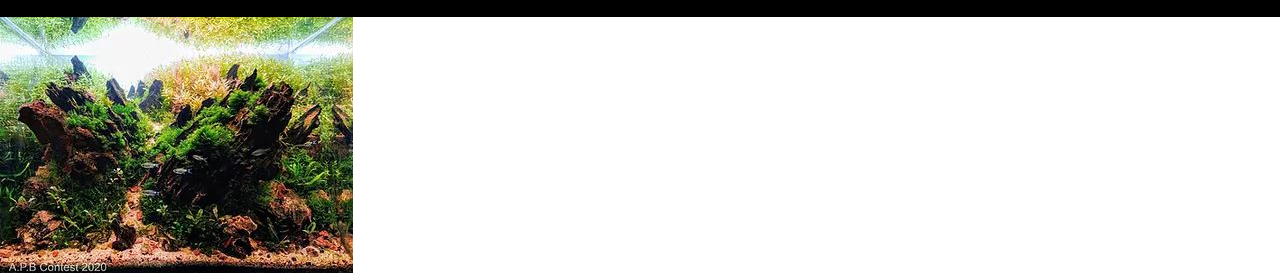
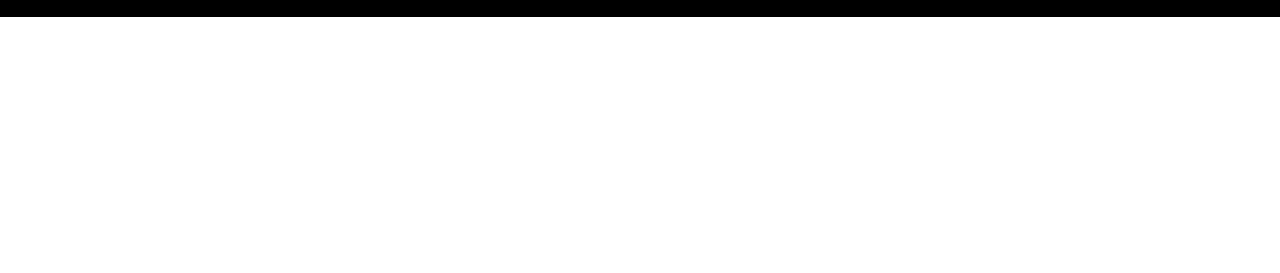
Before and after one commit to leofabcas/APB, a website: page index.html in a window 1280 px wide. Shown: the part 3300-3573 px from the top of the page. After the commit the page ends 3317 px from the top, so only its background shows below. Drawn offline with nearby package versions, Linux system fonts and the light colour scheme.

Commit message:
arrelado imagen debajo del footer

```diff
--- a/index.html
+++ b/index.html
@@ -88,10 +88,6 @@
                 </ul>
             </div>
         </main>
-
-        <div class="homeContenido1Img">
-            <img class="homeContenido1Img__img" src="/multimedia/Zhangjiajie.jpg" alt="">
-        </div>
 
         <section class="homeContenido">
 
@@ -262,11 +258,9 @@
                 </nav>
             </div>
         </footer>
-
     </div>
     <script src="https://cdn.jsdelivr.net/npm/bootstrap@5.1.3/dist/js/bootstrap.bundle.min.js"
         integrity="sha384-ka7Sk0Gln4gmtz2MlQnikT1wXgYsOg+OMhuP+IlRH9sENBO0LRn5q+8nbTov4+1p"
         crossorigin="anonymous"></script>
 </body>
-
 </html>
--- a/scss/_homeCode.scss
+++ b/scss/_homeCode.scss
@@ -112,5 +112,4 @@
 }
 
 @import "footer";
-
 @import "mediaqHome";
```
